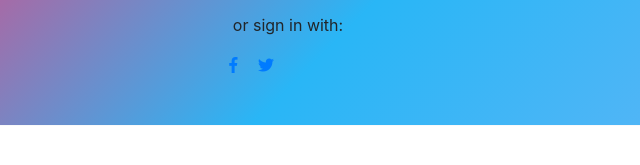
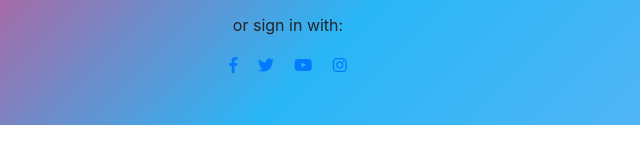
Before and after one commit to akhilvarma1/login-or-signup, a plain HTML site: page index.html in a window 1280 px wide. Shown: the part 541-706 px from the top of the page, 352-992 px from the left. Drawn offline with nearby package versions, Linux system fonts and the light colour scheme.

Commit message:
Update index.html

```diff
--- a/index.html
+++ b/index.html
@@ -80,12 +80,11 @@ background-color:black;
 
     <a href="https://www.facebook.com/" class="mx-2" role="button"><i class="fab fa-facebook-f DARK"></i></a>
     <a href="https://twitter.com/login?lang=en" class="mx-2" role="button"><i class="fab fa-twitter "></i></a>
-    <a href="" class="mx-2" role="button"><i class="fa fa-youtube" aria-hidden="true"></i></a>
-    <a href="#" class="mx-2" role="button"><i class="fa fa-instagram" aria-hidden="true"></i></a>
+    <a href="" class="mx-2" role="button"><i class="fab fa-youtube" aria-hidden="true"></i></a>
+    <a href="#" class="mx-2" role="button"><i class="fab fa-instagram" aria-hidden="true"></i></a>
 
 </form>
 </div>
 </div>
-
 </body>
 </html>
```
